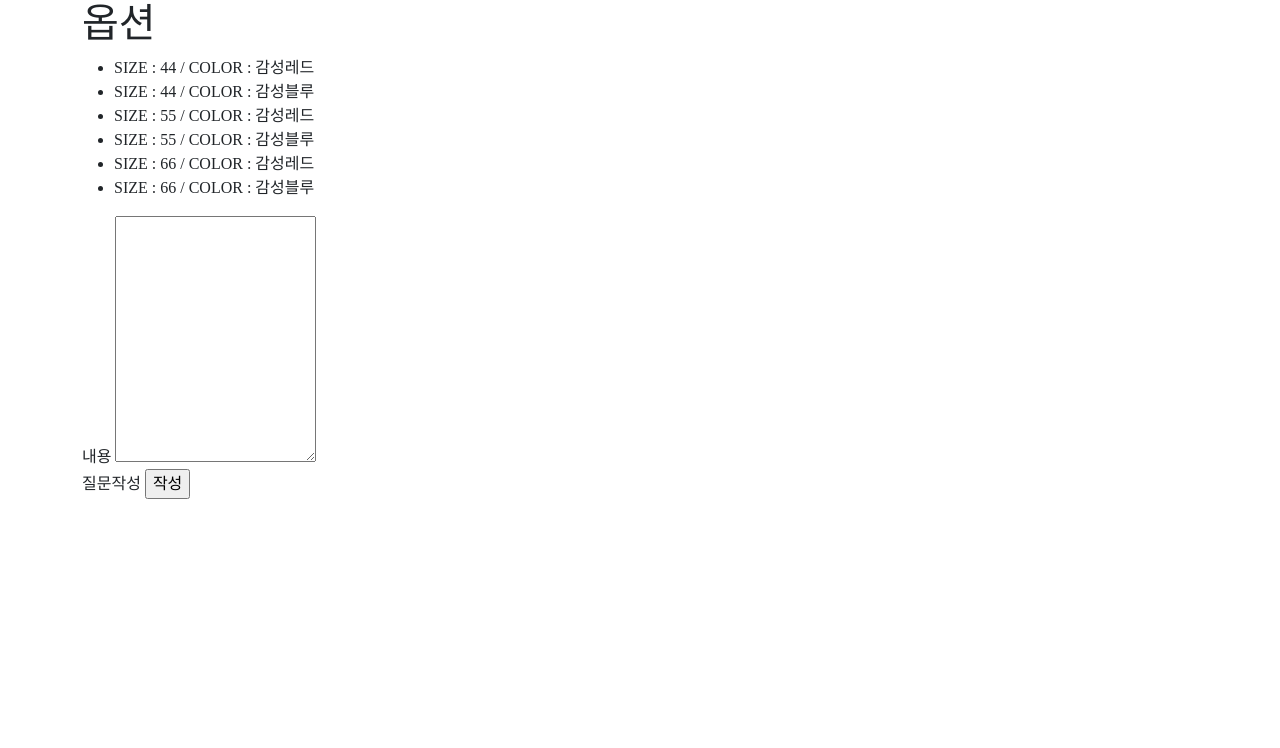
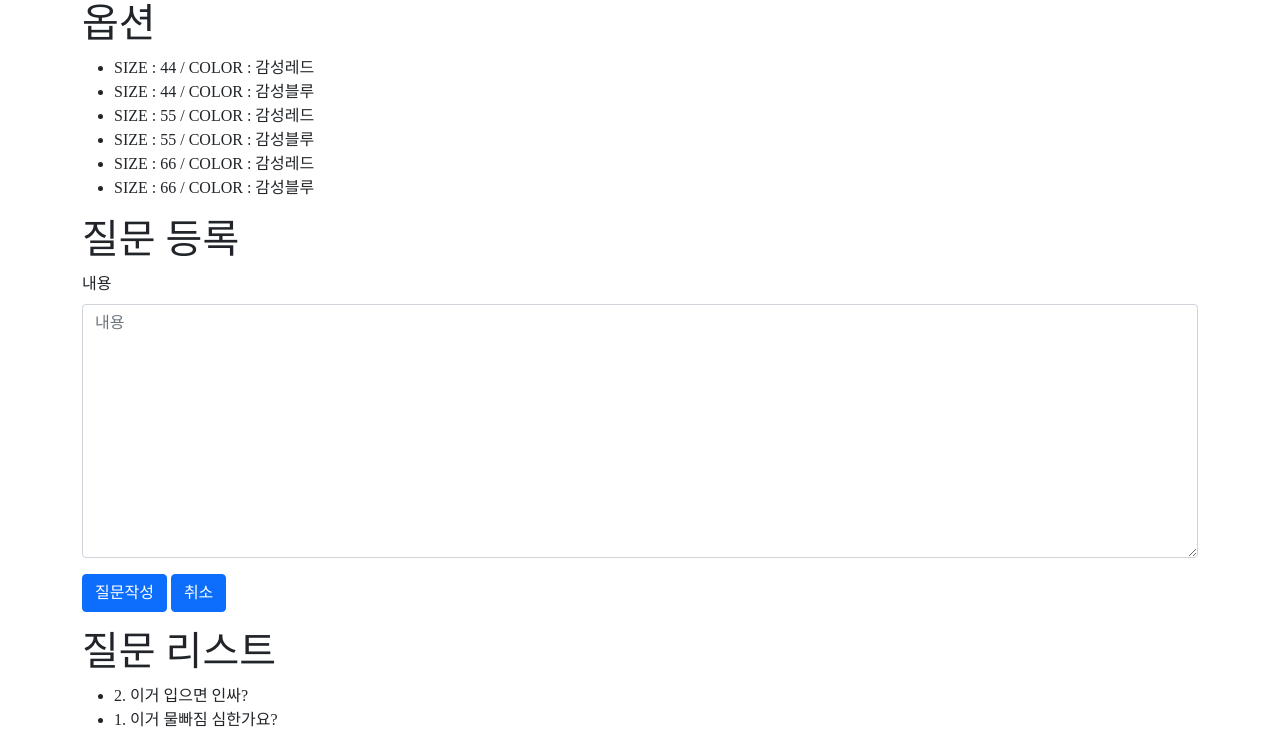
Before and after one commit to solsolsol11/market_project, a Django app: page /products/1/ in a window 1280 px wide. Shown: the part 240-988 px from the top of the page. Before the commit the page ends 739 px from the top, so only its background shows below. Run offline with Django 3.2, Linux system fonts and the light colour scheme; data comes from the database, SQL or seed files in the repository; some libraries are stand-ins or nearby versions; some web fonts are replaced.

Commit message:
최종수정

```diff
--- a/base/templates/layout.html
+++ b/base/templates/layout.html
@@ -1,5 +1,5 @@
+{% load static %}
 <!doctype html>
-{% load static %}
 <html lang="ko">
 <head>
     <meta charset="UTF-8">
@@ -14,6 +14,16 @@
     <script defer src="{% static 'common.js' %}"></script>
 </head>
 <body>
+
+{% if messages %}
+{% for message in messages %}
+<div class="alert alert-{{ message.tags }}">
+    {{ message }}
+</div>
+{% endfor %}
+{% endif %}
+
+
 {% block content %}
 {% endblock %}
 
--- /dev/null
+++ b/products/forms.py
@@ -0,0 +1,9 @@
+from django.forms import ModelForm
+
+from qna.models import Question
+
+
+class QuestionForm(ModelForm):
+    class Meta:
+        model = Question
+        fields = ['body']
--- a/products/models.py
+++ b/products/models.py
@@ -1,7 +1,9 @@
+from django.contrib.contenttypes.fields import GenericRelation
 from django.db import models
 
 # Create your models here.
 from markets.models import Market
+from qna.models import Question
 
 
 class Product(models.Model):
@@ -20,6 +22,8 @@ class Product(models.Model):
     hit_count = models.PositiveIntegerField('조회수', default=0)
     review_count = models.PositiveIntegerField('리뷰수', default=0)
     review_point = models.PositiveIntegerField('리뷰평점', default=0)
+    questions = GenericRelation(Question, related_query_name="question")
+
 
 
 class ProductReal(models.Model):
--- a/products/templates/products/product_detail.html
+++ b/products/templates/products/product_detail.html
@@ -1,4 +1,5 @@
 {% extends "layout.html" %}
+{% load django_bootstrap5 %}
 
 {% block content %}
 <section class="section-prod-detail mt-4">
@@ -34,22 +35,31 @@
             </li>
             {% endfor %}
         </ul>
-
-        <form method="POST" action="{% url 'qna:create_question' 'product' product.id %}">
+        <h1 class="mt-3">질문 등록</h1>
+        <form class="post-form my3" method="POST" action="{% url 'products:question_create' product.id %}">
             {% csrf_token %}
 
-
-
-            <div>
-                <span>내용</span>
-                <textarea name="body" rows="10"></textarea>
-            </div>
-            <div>
-                <span>질문작성</span>
-                <input type="submit" value="작성">
-            </div>
+            {% bootstrap_form question_form %}
+            {% bootstrap_button button_type="submit" content="질문작성" %}
+            {% bootstrap_button button_type="reset" content="취소" %}
 
         </form>
+        <h1 class="mt-3">질문 리스트</h1>
+
+        <ul>
+            {% for question in questions %}
+            <li>
+                {{question.id}}.
+                {{question.body}}
+            </li>
+            {% endfor %}
+        </ul>
+        {% if request.user == question.author %}
+        <div class="my-3">
+            <a href="{% url 'products:question_modify' question.id  %}"
+               class="btn btn-sm btn-outline-secondary">수정</a>
+        </div>
+        {% endif %}
     </div>
 </section>
 {% endblock %}
--- a/products/urls.py
+++ b/products/urls.py
@@ -7,4 +7,6 @@ app_name = 'products'
 urlpatterns = [
     path('', views.product_list, name ='list'),
     path('<int:id>/', views.product_detail, name ='detail'),
+    path('<int:id>/question/create', views.question_create, name ='question_create'),
+
 ]
--- a/products/views.py
+++ b/products/views.py
@@ -1,8 +1,12 @@
+from django.contrib import messages
+from django.contrib.contenttypes.models import ContentType
+from django.http import HttpRequest, HttpResponse
+from django.shortcuts import render, get_object_or_404, redirect
+from django.utils import timezone
 
-from django.http import HttpRequest, HttpResponse
-from django.shortcuts import render, get_object_or_404
-
+from products.forms import QuestionForm
 from products.models import Product
+from qna.models import Question
 
 
 def product_list(request: HttpRequest):
@@ -12,13 +16,38 @@ def product_list(request: HttpRequest):
         "products": products
     })
 
-def product_detail(request: HttpRequest, id):
+def _product_detail(request: HttpRequest, id):
     product = get_object_or_404(Product, id=id)
 
+    if request.method == "POST":
+        form = QuestionForm(request.POST)
+        if form.is_valid():
+            question = form.save(commit=False)
+            question.content_type = ContentType.objects.get_for_model(product)
+            question.object_id = product.id
+            question.user_id = 1
+            question.save()
+            messages.success(request, "질문이 등록되었습니다")
+
+        return redirect("products:detail", id=product.id)
+    else:
+        form = QuestionForm(request.POST)
+
     product_reals = product.product_reals.order_by('option_1_display_name', 'option_2_display_name')
-
+    questions = product.questions.order_by('-id')
 
     return render(request, "products/product_detail.html", {
         "product": product,
         "product_reals": product_reals,
+        "questions": questions,
+        "question_form": form,
+
     })
+
+
+def product_detail(request: HttpRequest, id):
+    return _product_detail(request,id)
+
+
+def question_create(request: HttpRequest, id):
+    return _product_detail(request, id)
--- a/qna/models.py
+++ b/qna/models.py
@@ -15,6 +15,8 @@ class Question(models.Model):
     content_object = GenericForeignKey('content_type', 'object_id')
     body = models.TextField('내용')
     is_complete = models.BooleanField('답변완료여부', default=False)
+    modify_date = models.DateTimeField(null=True, blank=True)
+
 
 
 class Answer(models.Model):
@@ -23,3 +25,4 @@ class Answer(models.Model):
     question = models.OneToOneField(Question, on_delete=models.CASCADE)
     user = models.ForeignKey(User, on_delete=models.CASCADE)
     body = models.TextField('내용')
+    modify_date = models.DateTimeField(null=True, blank=True)
```
Also changed, not shown: products/migrations/0002_alter_productreal_product.py (added), qna/migrations/0001_initial.py, qna/migrations/0002_auto_20211224_1307.py (added).
